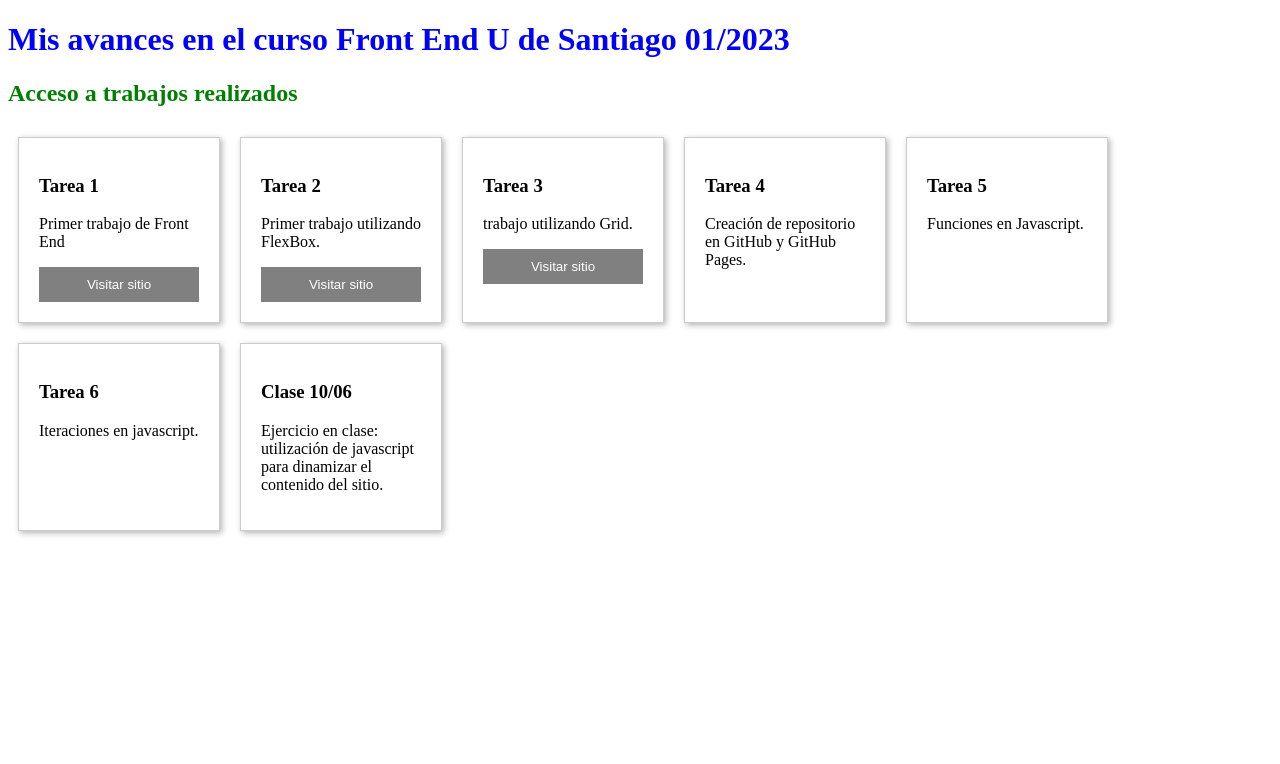
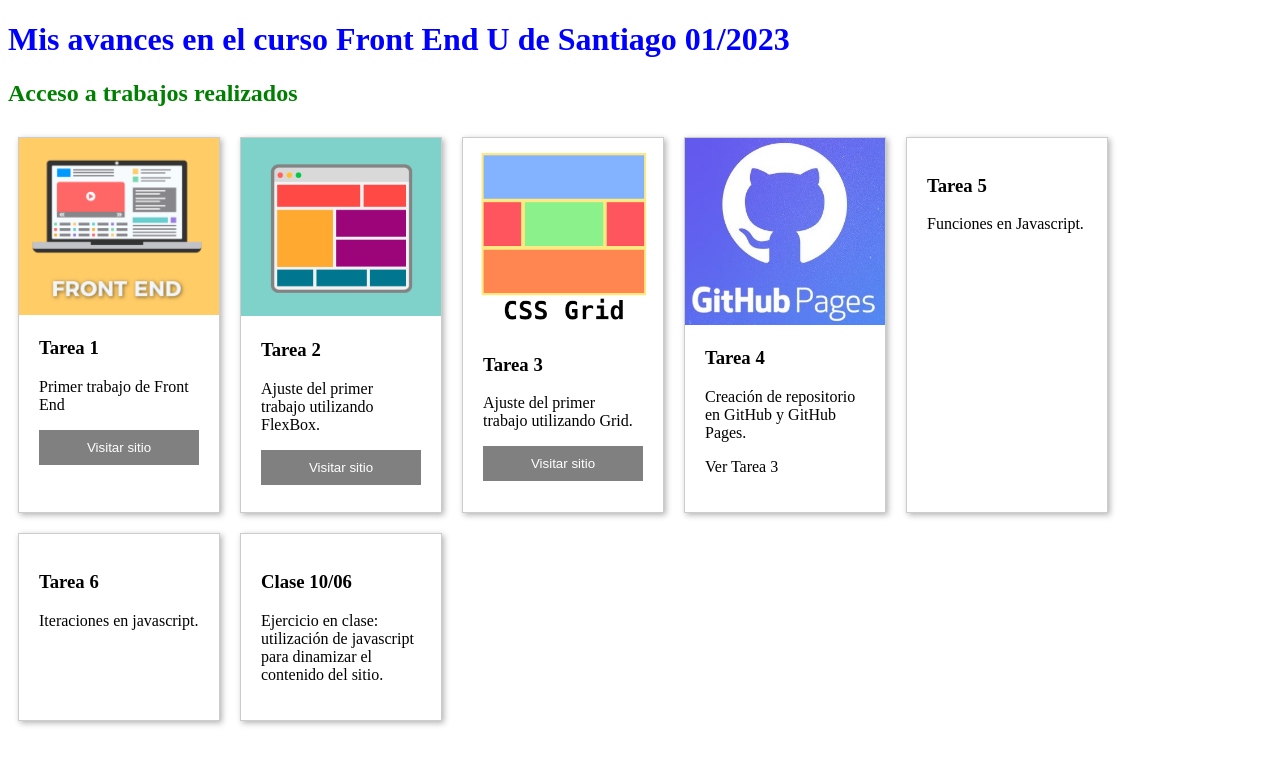
Before and after one commit to neroangello/neroangello.github.io, a plain HTML site: page index.html in a window 1280 px wide. Drawn offline with Linux system fonts and the light colour scheme.

Commit message:
Inclusión de imágenes y detalles menores

```diff
--- a/index.html
+++ b/index.html
@@ -12,7 +12,7 @@
     <h2>Acceso a trabajos realizados</h2>
     <main class="cards">
         <article class="card">
-            <img src="" alt="">
+            <img src="./assets/imgs/front.png" alt="Tarea 1">
             <div class="text">
                 <h3>Tarea 1</h3>
                 <p>Primer trabajo de Front End</p>
@@ -20,26 +20,27 @@
             </div>
         </article>
         <article class="card">
-            <img src="" alt="">
+            <img src="./assets/imgs/flex.png" alt="Tarea 2">
             <div class="text">
                 <h3>Tarea 2</h3>
-                <p>Primer trabajo utilizando FlexBox.</p>
+                <p>Ajuste del primer trabajo utilizando FlexBox.</p>
                 <button id="btn-tarea-2">Visitar sitio</button>
             </div>
         </article>
         <article class="card">
-            <img src="" alt="">
+            <img src="./assets/imgs/grid.png" alt="Tarea 3">
             <div class="text">
                 <h3>Tarea 3</h3>
-                <p>trabajo utilizando Grid.</p>
+                <p>Ajuste del primer trabajo utilizando Grid.</p>
                 <button id="btn-tarea-3">Visitar sitio</button>
             </div>
         </article>
         <article class="card">
-            <img src="" alt="">
+            <img src="./assets/imgs/github_pages.jpeg" alt="Tarea 4">
             <div class="text">
                 <h3>Tarea 4</h3>
                 <p>Creación de repositorio en GitHub y GitHub Pages.</p>
+                <p>Ver Tarea 3</p>
             </div>
         </article>
         <article class="card">
```
Also changed, not shown: assets/imgs/flex.png (added), assets/imgs/front.png (added), assets/imgs/github_pages.jpeg (added), assets/imgs/grid.png (added).
